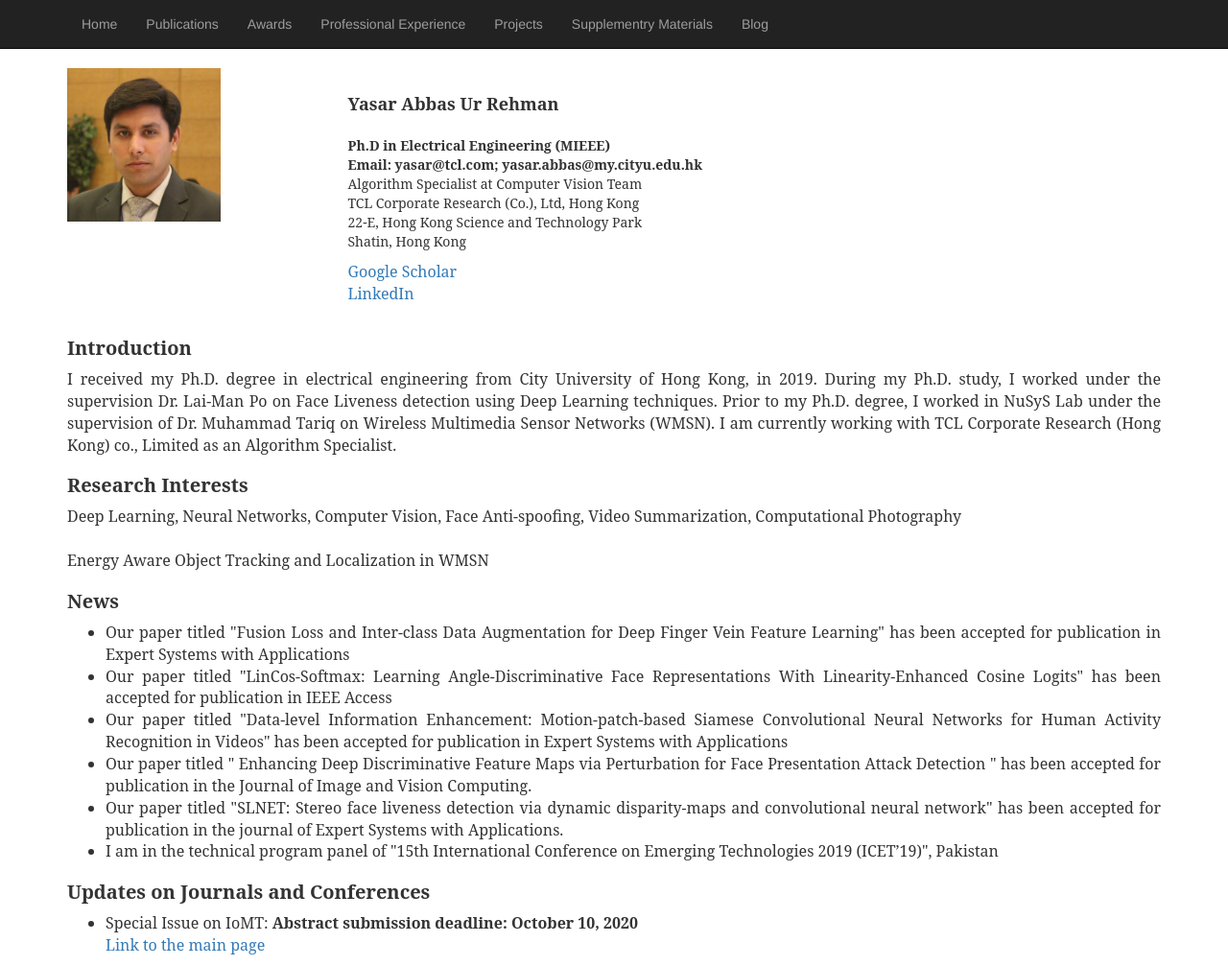
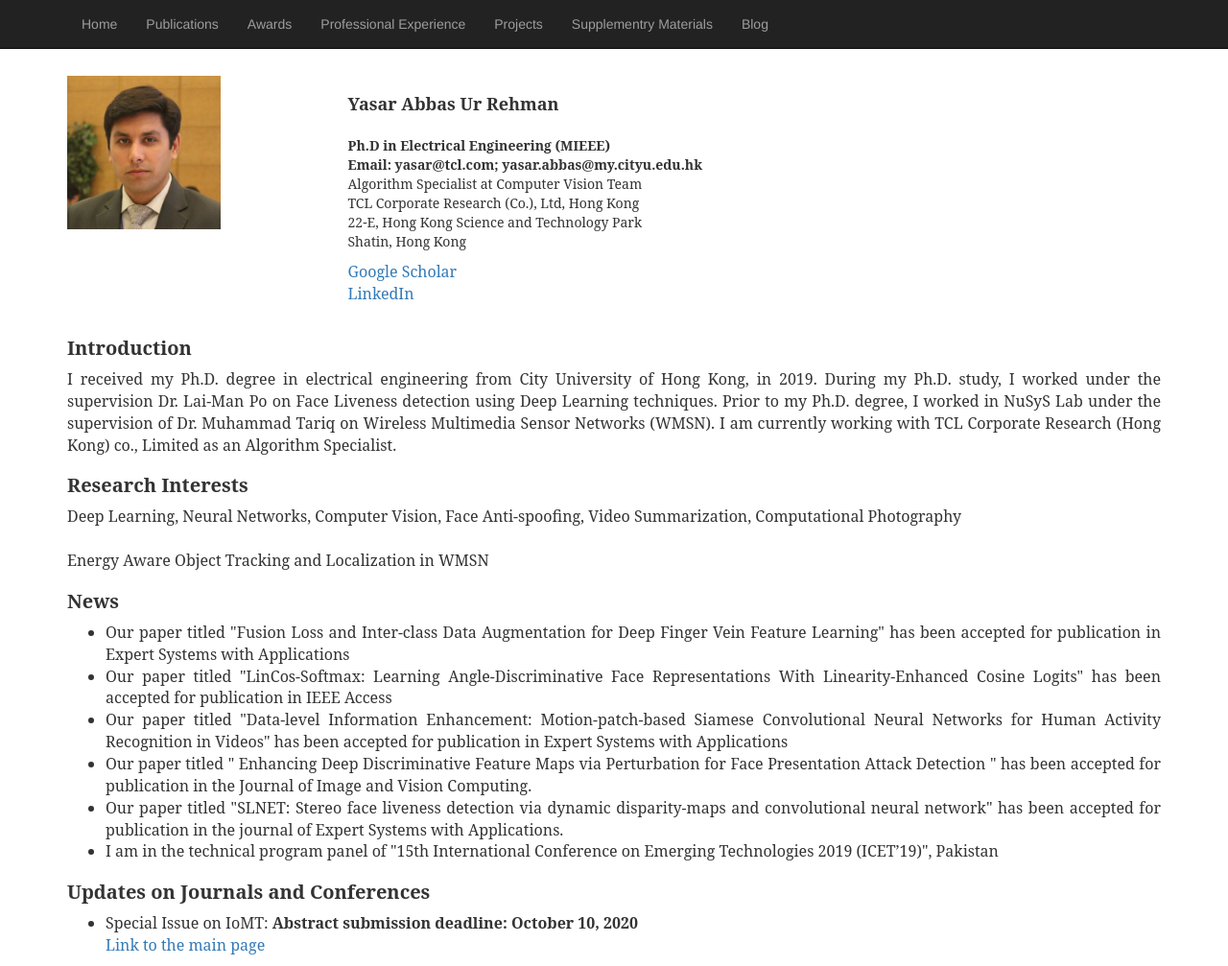
Before and after one commit to yasar-rehman/yasar, a Jekyll site: the page built from index.html, in a window 1280 px wide. Shown: the whole page at 96% size. Built offline with Jekyll 4.4.1, drawn with Linux system fonts in a browser that asks for light colours; some web fonts are replaced.

Commit message:
Update index.html

```diff
--- a/index.html
+++ b/index.html
@@ -7,9 +7,8 @@ title: yasar
 <div class="row">
 	<!-- Entries Column -->
 		     <div class=col-md-3 pull-left">
-
-			  <div "margin-top:3%"><img class="img-responsive" src="images/my_profile.jpg" alt="" style="width:160px;height:160px;">
-			  </div><br>
+			  <div style="margin-top:3%"><img class="img-responsive" src="images/my_profile.jpg" alt="" style="width:160px;height:160px;">
+			  </div>
 			</div>
 			<div class=col-md-9 pull-right">
 			        <div style="margin-top:3%; font-family: 'Serif', Times New Roman; font-size: 18px;"><b>Yasar Abbas Ur Rehman</b></div><br>
```
